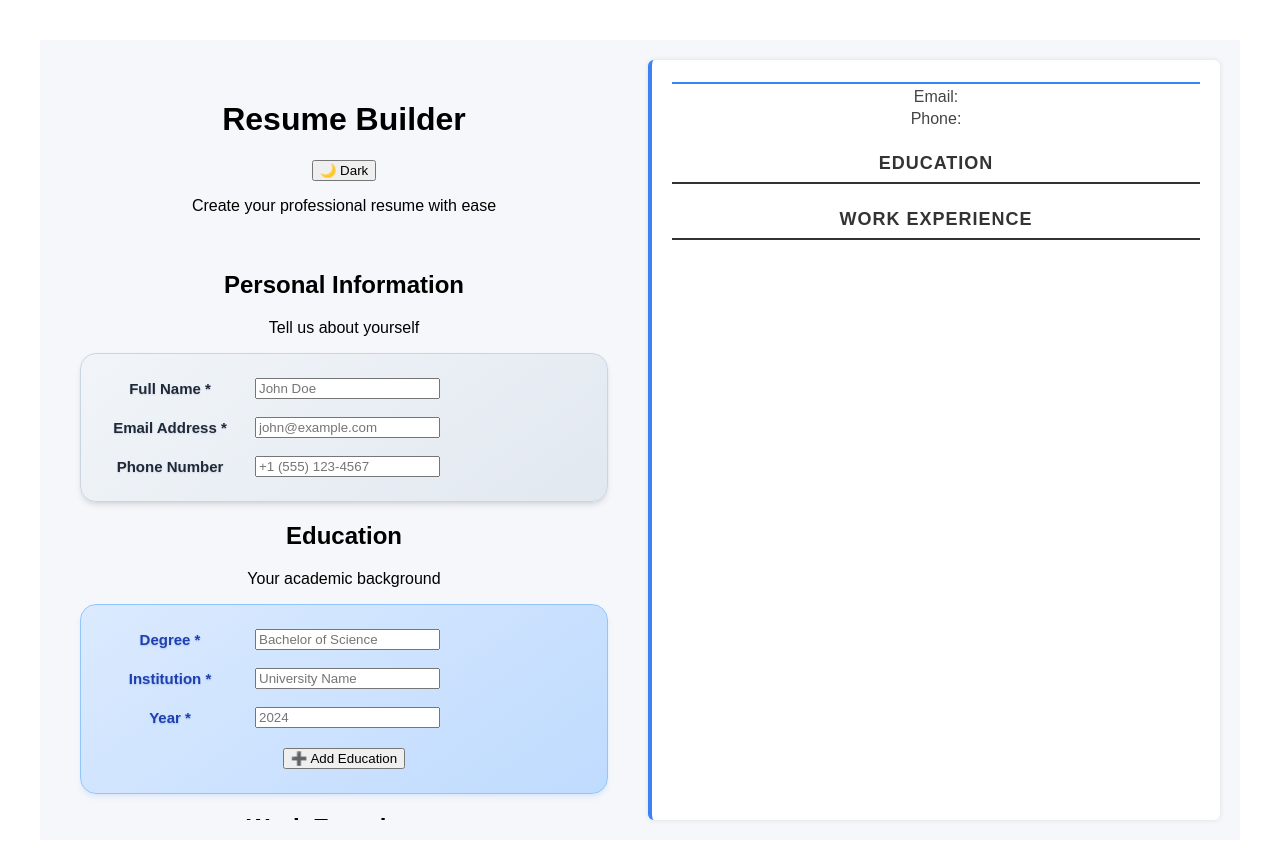
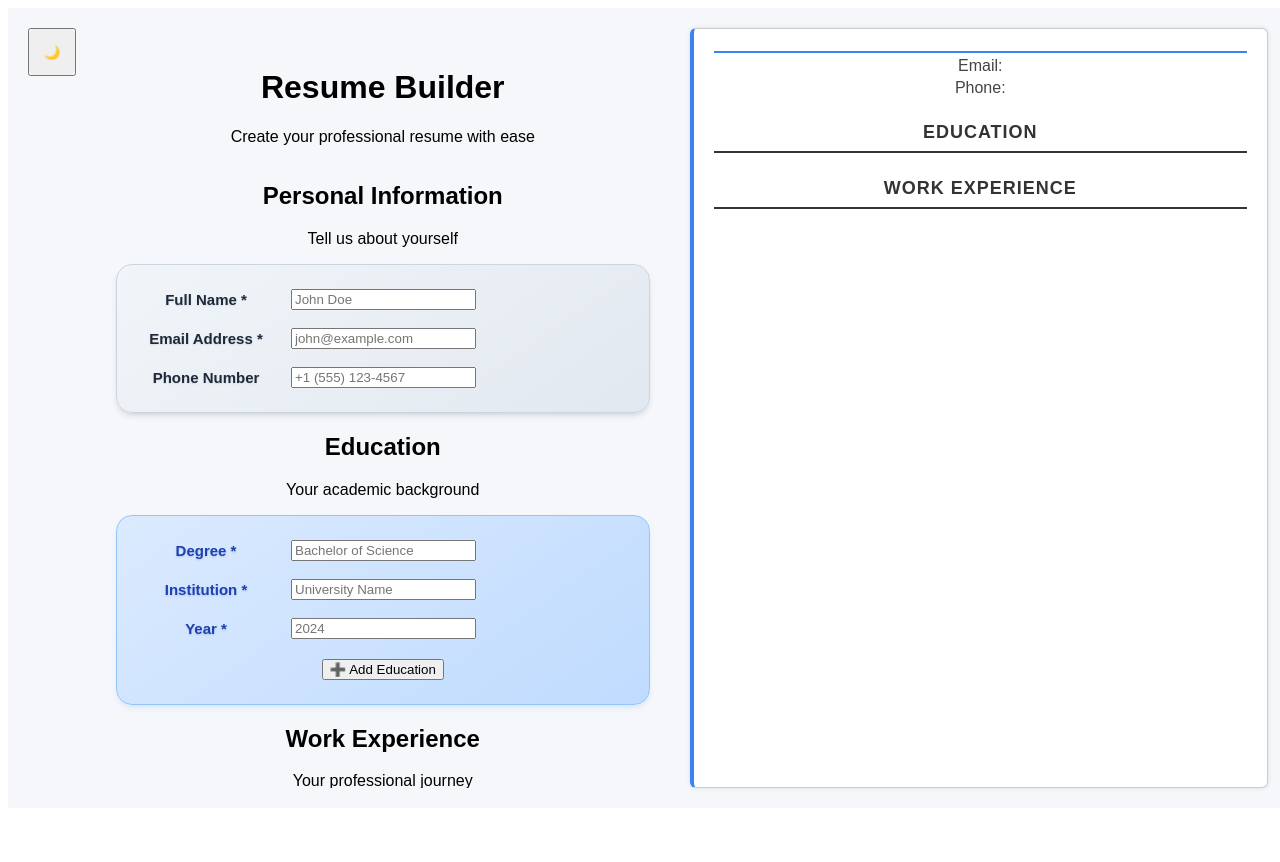
Before and after one commit to Sptailor/resuMade, a React (Vite) app: page / in a window 1280 px wide. Shown: the top 862 px of the page. After the commit the page ends 816 px from the top, so only its background shows below. Built offline with nearby package versions, Linux system fonts and the light colour scheme.

Commit message:
Update UI

```diff
--- a/src/App.css
+++ b/src/App.css
@@ -1,7 +1,7 @@
 #root {
-  max-width: 1280px;
-  margin: 0 auto;
-  padding: 2rem;
+  /* max-width: 1280px; */
+  /* margin: 0 auto; */
+  /* padding: 2rem; */
   text-align: center;
 }
 #educationLine{
--- a/src/App.jsx
+++ b/src/App.jsx
@@ -77,20 +77,29 @@ const [personData, setPersonData] = useState({
 
   return (
     <div className={`cv-builder ${isDarkTheme ? 'dark-theme' : ''}`} style={{
-      backgroundColor: isDarkTheme ? '#111827' : '#f5f7fa'
+      backgroundColor: isDarkTheme ? '#111827' : '#f5f7fa',
+      position: 'relative'
     }}>
+      {/* Theme Toggle Button - Fixed in corner */}
+      <button
+        onClick={() => setIsDarkTheme(!isDarkTheme)}
+        className={`fixed top-6 right-6 z-50 rounded-lg shadow-xl font-medium transition-all duration-200 hover:scale-105 flex items-center justify-center text-lg ${isDarkTheme ? 'bg-yellow-500 hover:bg-yellow-400 text-gray-900' : 'bg-gray-800 hover:bg-gray-700 text-white'}`}
+        style={{
+          width: '48px',
+          height: '48px',
+          minWidth: '48px',
+          minHeight: '48px'
+        }}
+        title={isDarkTheme ? 'Switch to Light Mode' : 'Switch to Dark Mode'}
+      >
+        {isDarkTheme ? '☀️' : '🌙'}
+      </button>
       {/* Clean Form Panel */}
       <div className={`left-panel border-r overflow-y-auto ${isDarkTheme ? 'bg-gray-900 border-gray-700' : 'bg-gray-50 border-gray-200'}`}>
         {/* Form Header */}
         <div className={`sticky top-0 backdrop-blur-sm border-b px-8 py-6 z-10 shadow-sm ${isDarkTheme ? 'bg-gray-800/95 border-gray-700' : 'bg-white/95 border-gray-200'}`}>
-          <div className="flex justify-between items-center mb-2">
+          <div className="mb-2">
             <h1 className={`text-3xl font-bold tracking-tight ${isDarkTheme ? 'text-white' : 'text-gray-900'}`}>Resume Builder</h1>
-            <button
-              onClick={() => setIsDarkTheme(!isDarkTheme)}
-              className={`px-4 py-2 rounded-lg font-medium transition-all duration-200 ${isDarkTheme ? 'bg-yellow-500 hover:bg-yellow-400 text-gray-900' : 'bg-gray-800 hover:bg-gray-700 text-white'}`}
-            >
-              {isDarkTheme ? '☀️ Light' : '🌙 Dark'}
-            </button>
           </div>
           <p className={`${isDarkTheme ? 'text-gray-300' : 'text-gray-600'}`}>Create your professional resume with ease</p>
         </div>
@@ -150,8 +159,10 @@ const [personData, setPersonData] = useState({
       <div className={`right-panel ${isDarkTheme ? 'dark' : ''}`} style={{
         backgroundColor: isDarkTheme ? '#1f2937' : '#fff',
         color: isDarkTheme ? '#f3f4f6' : '#222',
-        borderColor: isDarkTheme ? '#374151' : '#ccc',
-        borderLeftColor: isDarkTheme ? '#3b82f6' : '#3b82f6'
+        borderTop: isDarkTheme ? '1px solid #374151' : '1px solid #ccc',
+        borderRight: isDarkTheme ? '1px solid #374151' : '1px solid #ccc',
+        borderBottom: isDarkTheme ? '1px solid #374151' : '1px solid #ccc',
+        borderLeft: '4px solid #3b82f6'
       }}>
         <h2 style={{
           color: isDarkTheme ? '#f3f4f6' : '#222',
--- a/src/components/Education.jsx
+++ b/src/components/Education.jsx
@@ -119,8 +119,8 @@ function Education({
           onClick={editingIndex !== null ? updateEducation : addEducation}
           className={`w-full py-3 px-6 font-bold rounded-xl transition-all duration-200 shadow-lg hover:shadow-xl transform hover:scale-[1.02] ${
             isDarkTheme
-              ? 'bg-gradient-to-r from-blue-500 to-indigo-600 hover:from-blue-600 hover:to-indigo-700 text-white'
-              : 'bg-gradient-to-r from-blue-600 to-blue-700 hover:from-blue-700 hover:to-blue-800 text-white'
+              ? 'bg-gray-800 hover:bg-gray-700 text-white border-2 border-blue-400'
+              : 'bg-blue-700 hover:bg-blue-800 text-white'
           }`}
         >
           {editingIndex !== null ? "✏️ Update Education" : "➕ Add Education"}
--- a/src/components/Experience.jsx
+++ b/src/components/Experience.jsx
@@ -118,8 +118,8 @@ function Experience({
           onClick={editingIndex !== null ? updateExperience : addExperience}
           className={`w-full py-3 px-6 font-bold rounded-xl transition-all duration-200 shadow-lg hover:shadow-xl transform hover:scale-[1.02] ${
             isDarkTheme
-              ? 'bg-gradient-to-r from-purple-500 to-violet-600 hover:from-purple-600 hover:to-violet-700 text-white'
-              : 'bg-gradient-to-r from-purple-600 to-purple-700 hover:from-purple-700 hover:to-purple-800 text-white'
+              ? 'bg-gray-800 hover:bg-gray-700 text-white border-2 border-purple-400'
+              : 'bg-purple-700 hover:bg-purple-800 text-white'
           }`}
         >
           {editingIndex !== null ? "✏️ Update Experience" : "💼 Add Experience"}
--- a/src/index.css
+++ b/src/index.css
@@ -2,6 +2,7 @@
 .cv-builder {
   display: flex;
   gap: 20px;            /* space between left and right panels */
+  width: 100vw;         /* full viewport width */
   height: 100vh;        /* full viewport height */
   padding: 20px;
   box-sizing: border-box;
@@ -19,14 +20,14 @@
 
 /* Left panel with form inputs */
 .left-panel {
-  flex: 1;              /* take equal width */
+  flex: 1;
   border-radius: 6px;
   padding: 20px;
   box-sizing: border-box;
-  overflow-y: auto;     /* scroll if content overflows */
+  overflow-y: auto;
   display: flex;
   flex-direction: column;
-  gap: 20px;
+  gap: 0;
 }
 
 /* Right panel with preview */
@@ -100,9 +101,7 @@
 }
 
 .cv-builder.dark-theme button {
-  color: white !important;
-  text-shadow: 0 1px 3px rgba(0, 0, 0, 0.8) !important;
-  font-weight: bold !important;
+  color: #000000 !important;
 }
 
 /* Override Tailwind classes specifically */
```
